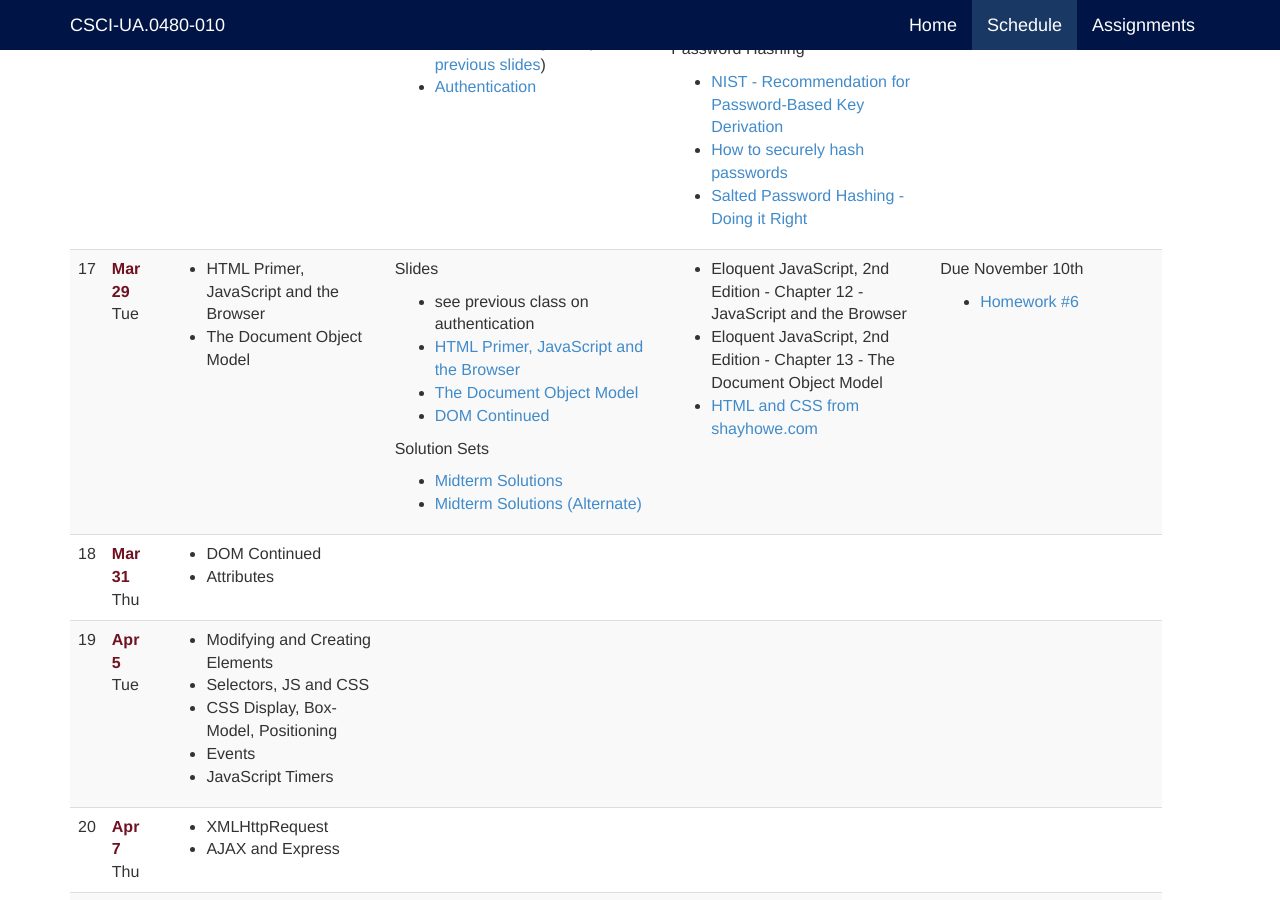
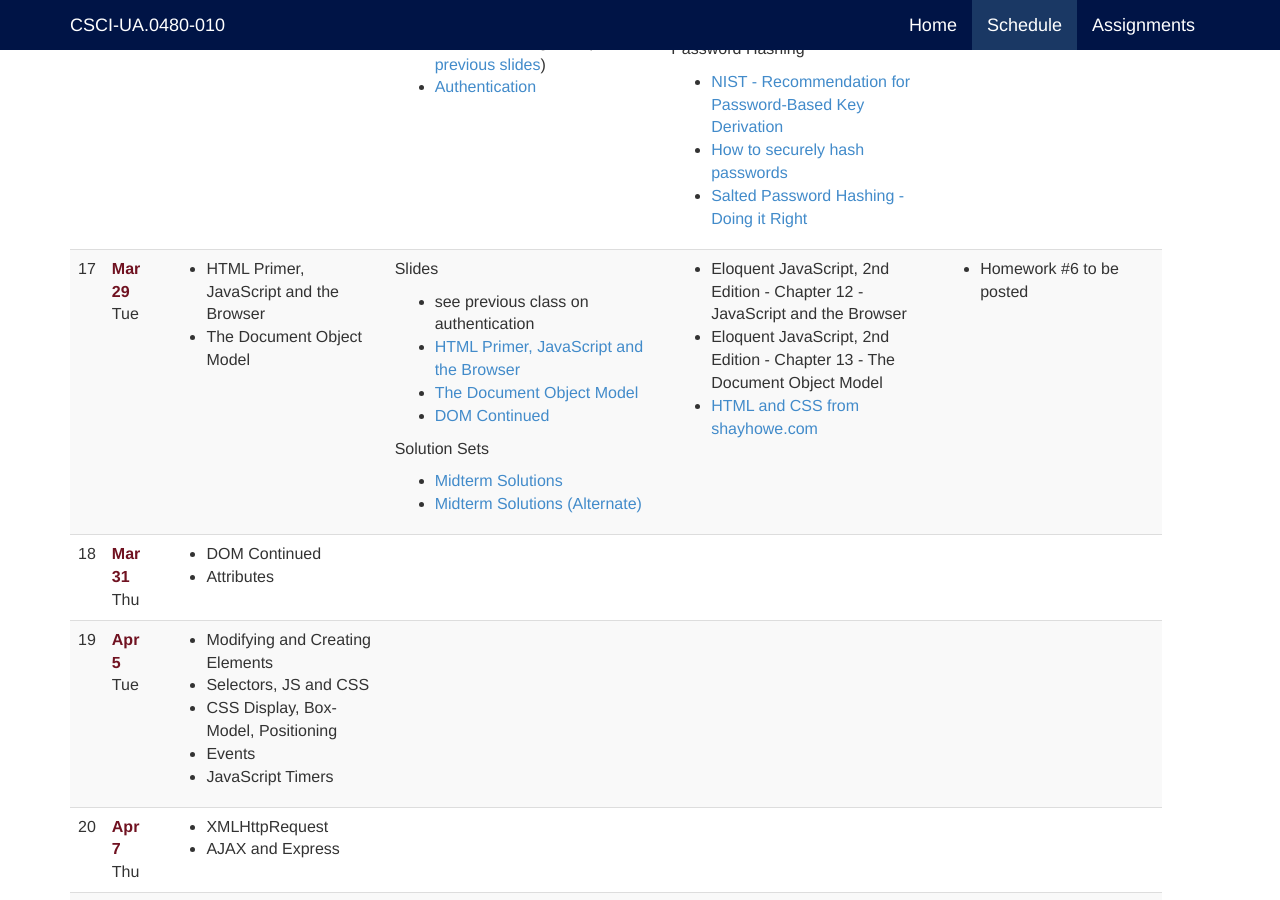
Before and after one commit to jl4282/csci-ua.0480-spring2016-010, a Jekyll site: the page built from schedule.markdown, in a window 1280 px wide and 900 px high, scrolled down 4066 px. Built offline with Jekyll 4.4.1, drawn with Linux system fonts in a browser that asks for light colours.

Commit message:
fix hw link

```diff
--- a/_includes/schedule/17.markdown
+++ b/_includes/schedule/17.markdown
@@ -33,7 +33,10 @@ Solution Sets
 * [HTML and CSS from shayhowe.com](http://learn.shayhowe.com/html-css/getting-to-know-html/)
 </td>
 	<td markdown="block">
-Due November 10th
 
+* Homework #6 to be posted
+
+{% comment %}
 * [Homework #6](homework/06.html)
+{% endcomment %}
 </td>
```
